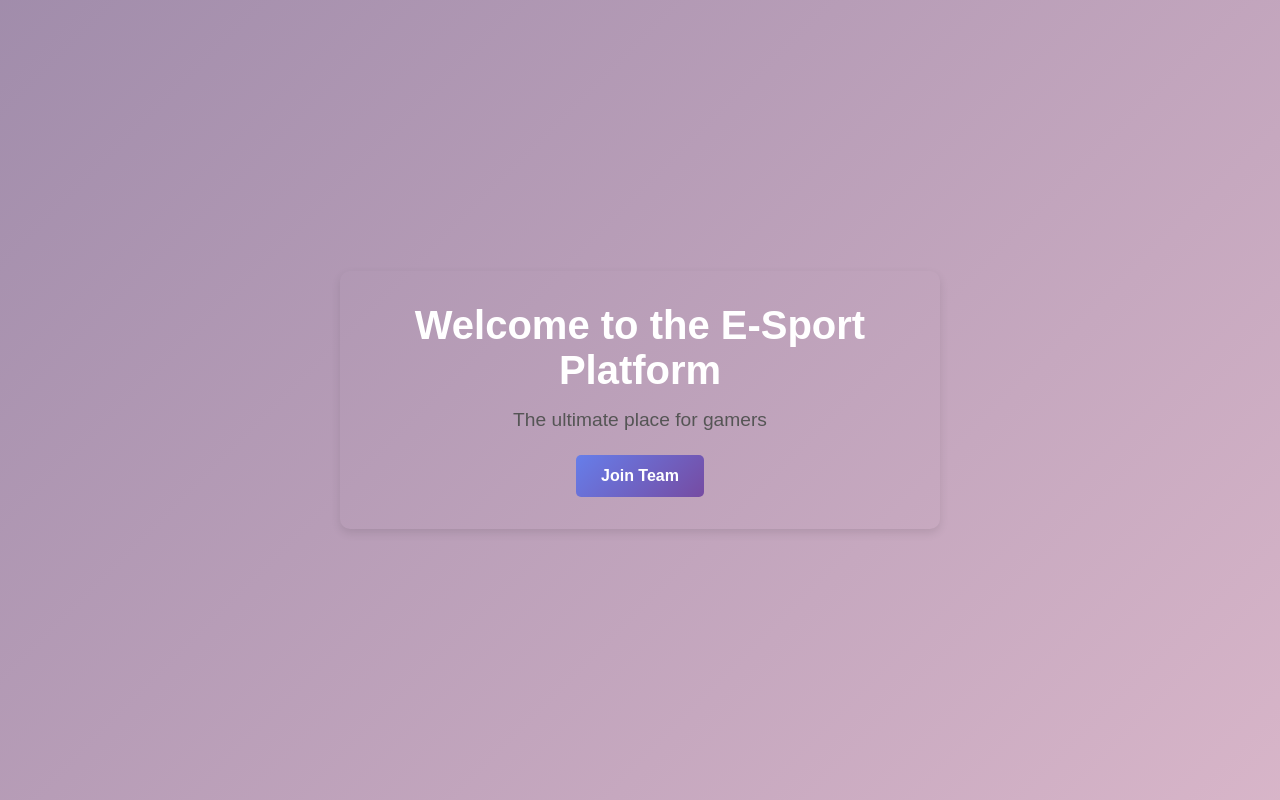
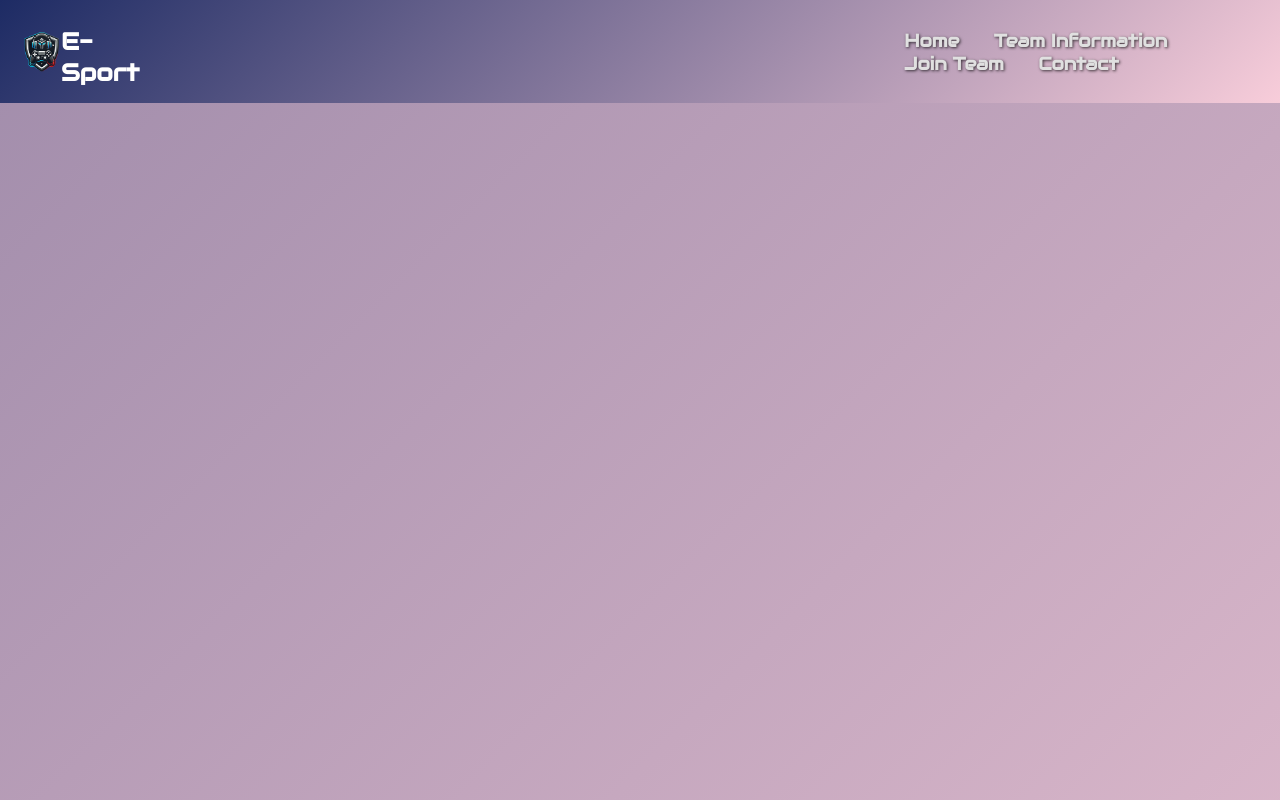
Before and after one commit to salmann17/E-Sport-Web, a PHP site: page /DashboardMember.php in a window 1280 px wide. Run offline with PHP 8.4, Linux system fonts and the light colour scheme.

Commit message:
navigation bar on dashboard member

```diff
--- a/DashboardMember.php
+++ b/DashboardMember.php
@@ -1,17 +1,35 @@
 <!DOCTYPE html>
 <html lang="en">
+
 <head>
     <meta charset="UTF-8">
     <meta name="viewport" content="width=device-width, initial-scale=1.0">
-    <title>Homepage - E-Sport Landing Page</title>
+    <title>E-Sport Landing Page</title>
     <link rel="stylesheet" href="backendMember/css/dbmember.css">
+    <link rel="stylesheet" href="backendMember/css/navbar.css">
     <link rel="icon" href="backendMember/icon/logo.png" type="image/png">
 </head>
+
 <body>
-    <div class="container">
-        <h1 class="title">Welcome to the E-Sport Platform</h1>
-        <p class="subtitle">The ultimate place for gamers</p>
-        <a href="jointeam.php" class="button">Join Team</a>
-    </div>
+    <nav class="navbar">
+        <div class="logo">
+            <img src="backendMember/icon/logo.png" alt="esport-logo">
+        </div>
+        <div class="title">
+            <h1>E-Sport</h1>
+        </div>
+        <ul class="nav-links">
+            <li><a href="#home">Home</a></li>
+            <li><a href="#about">Team Information</a></li>
+            <li><a href="#services">Join Team</a></li>
+            <li><a href="#contact">Contact</a></li>
+        </ul>
+        <div class="menu-icon">
+            <span class="bar"></span>
+            <span class="bar"></span>
+            <span class="bar"></span>
+        </div>
+    </nav>
 </body>
+
 </html>
--- a/backendMember/css/dbmember.css
+++ b/backendMember/css/dbmember.css
@@ -21,43 +21,3 @@ body {
     50% { background-position: 100% 50%; }
     100% { background-position: 0% 50%; }
 }
-
-.container {
-    background: transparent;
-    padding: 2rem;
-    border-radius: 10px;
-    box-shadow: 0 4px 10px rgba(0, 0, 0, 0.1);
-    max-width: 600px;
-    width: 100%;
-    text-align: center;
-    color: #333;
-}
-
-.title {
-    font-size: 2.5rem;
-    margin-bottom: 1rem;
-    color: #fff;
-}
-
-.subtitle {
-    font-size: 1.2rem;
-    margin-bottom: 1.5rem;
-    color: #555;
-}
-
-.button {
-    display: inline-block;
-    padding: 12px 25px;
-    text-decoration: none;
-    color: #fff;
-    background: linear-gradient(135deg, #667eea, #764ba2);
-    border-radius: 5px;
-    font-size: 1rem;
-    font-weight: bold;
-    transition: all 0.3s ease;
-}
-
-.button:hover {
-    background: linear-gradient(135deg, #764ba2, #667eea);
-    transform: scale(1.05);
-}
--- /dev/null
+++ b/backendMember/css/navbar.css
@@ -0,0 +1,89 @@
+@import url('https://fonts.googleapis.com/css2?family=Audiowide&display=swap');
+
+* {
+    margin: 0;
+    padding: 0;
+    box-sizing: border-box;
+}
+
+body {
+    font-family: 'Audiowide', cursive;
+}
+
+.navbar {
+    display: flex;
+    justify-content: space-between;
+    align-items: center;
+    width: 100%;
+    position: fixed;
+    top: 0;
+    left: 0;
+    z-index: 1000;
+    background: linear-gradient(135deg, #1d2b64, #f8cdda);
+    padding: 15px 20px;
+}
+
+.logo img {
+    width: 60px;
+    height: 60px;
+    max-width: 100%;
+    display: block;
+    object-fit: contain;
+}
+
+.nav-links {
+    list-style: none;
+}
+
+.nav-links li {
+    display: inline-block;
+    margin: 0 15px;
+}
+
+.nav-links li a {
+    color: #E0E0E0;
+    font-family: 'Audiowide', cursive;
+    text-decoration: none;
+    font-size: 18px;
+    font-weight: 600;
+    text-shadow: 1px 1px 3px rgba(0, 0, 0, 0.7);
+}
+
+.nav-links li a:hover {
+    color: #ff6347;
+}
+
+.menu-icon {
+    display: none;
+}
+
+.title h1 {
+    color: white;
+    font-family: 'Audiowide', sans-serif;
+    font-size: 24px;
+    margin-right: 750px;
+    margin-top: 11px;
+}
+
+@media screen and (max-width: 768px) {
+    .nav-links {
+        display: none;
+        flex-direction: column;
+    }
+
+    .navbar .menu-icon {
+        display: inline-block;
+        cursor: pointer;
+    }
+
+    .menu-icon .bar {
+        width: 25px;
+        height: 3px;
+        background-color: white;
+        margin: 5px 0;
+    }
+
+    .logo img {
+        width: 60px;
+    }
+}
```
